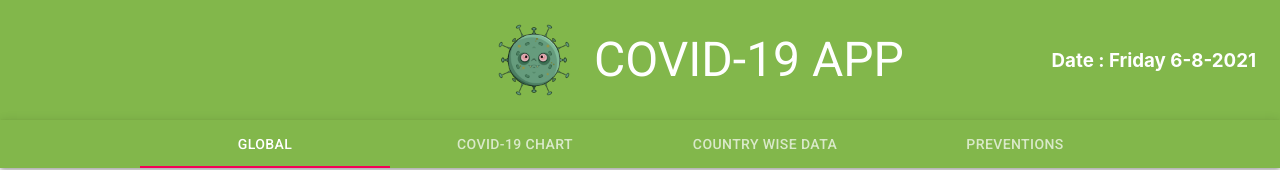
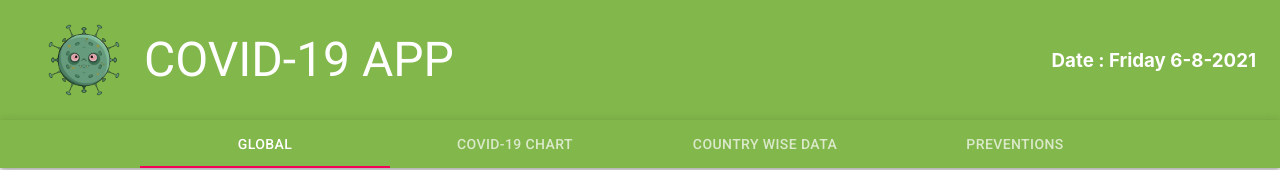
Before and after one commit to Tahirmama/covid-tracker-app, a React (Create React App) app: page / in a window 1280 px wide. Shown: the top 170 px of the page. Built offline with nearby package versions, Linux system fonts and the light colour scheme; no server answers.

Commit message:
Update Header.js

```diff
--- a/src/components/Header.js
+++ b/src/components/Header.js
@@ -36,9 +36,17 @@ const useStyles = makeStyles((theme) => ({
     height: 100,
     width: 100,
     padding: 10,
-    marginLeft: 450,
+    alignItems: "center",
+    display: "flex",
+     justifyContent: "center"
 
 
+
+  },
+  pic1:{
+    alignItems: "center",
+    display: "flex",
+     justifyContent: "center"
   },
 
 }));
@@ -65,8 +73,8 @@ export default function Header() {
     <div className={classes.root}>
       <AppBar position="static" style={{ background: '#82b74b' }}>
         <Toolbar>
-          <img src={img} alt="CovidLogo" className={classes.pic}  title="covid-19"/>
-          <Typography className={classes.title} variant="h3" noWrap >
+          <img src={img} alt="CovidLogo" className={classes.pic}  alt="Covid logo" title="covid-19"/>
+          <Typography className={classes.title} variant="h3" noWrap title="covidApp">
             COVID-19 APP
           </Typography>
           <h3>
```
